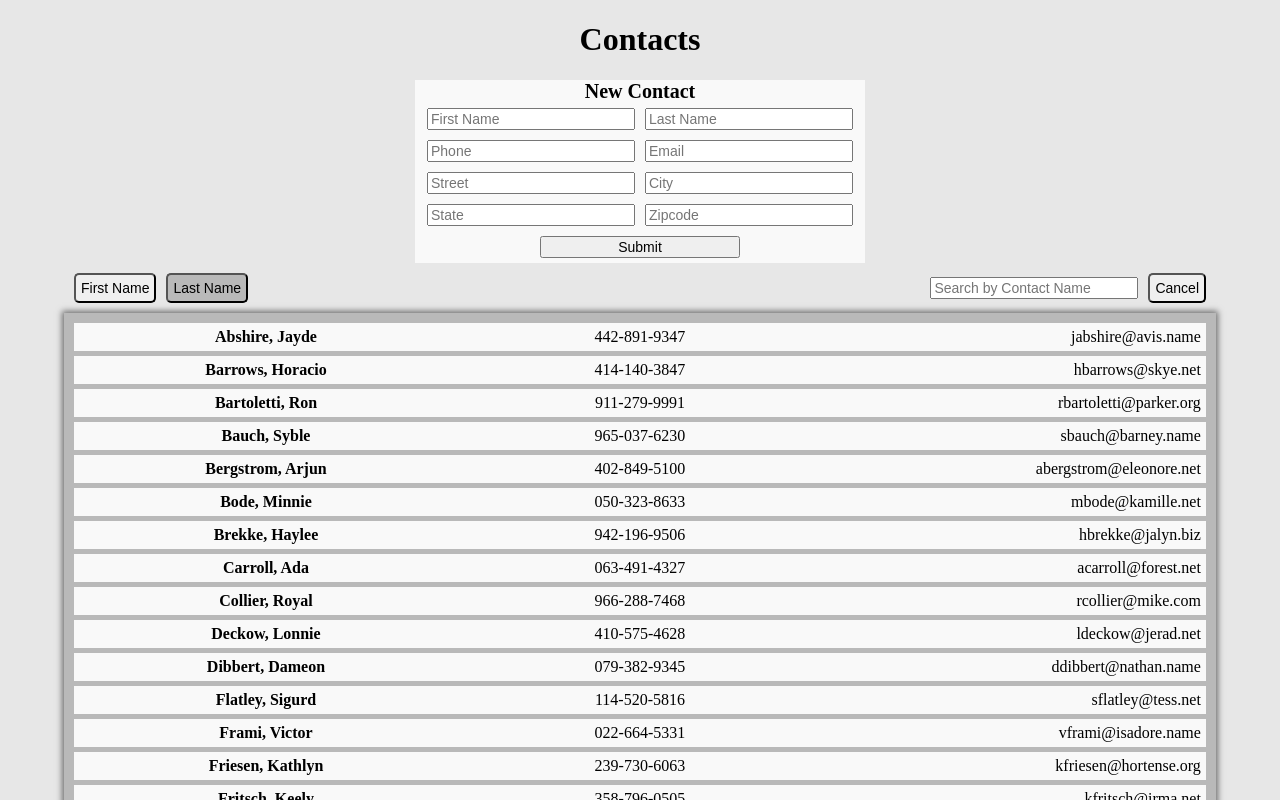
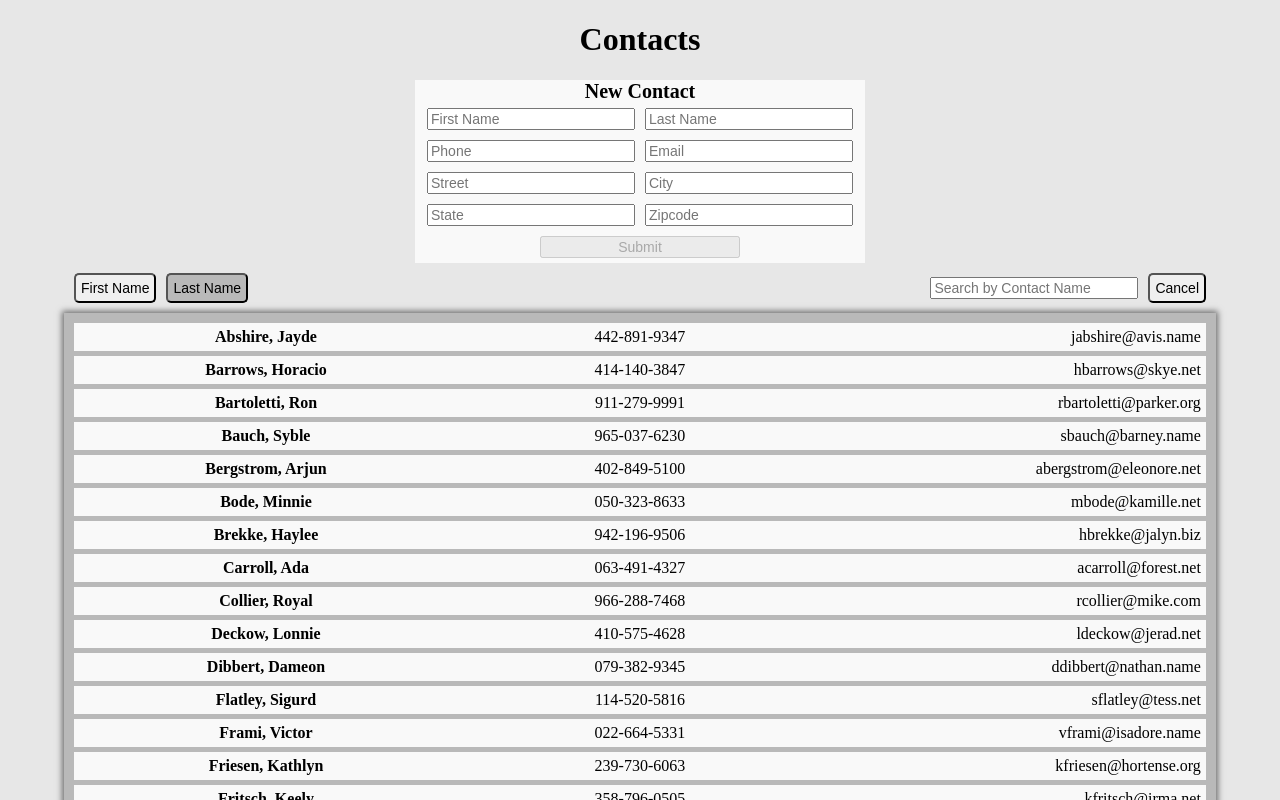
Before and after one commit to vbejgrowicz/Contact-List-App, a React app: page / in a window 1280 px wide. Shown: the top 800 px of the page. Built offline with nearby package versions, Linux system fonts and the light colour scheme.

Commit message:
Feature: Add disable check to contact form to prevent empty name fields

```diff
--- a/src/components/NewContactItem.jsx
+++ b/src/components/NewContactItem.jsx
@@ -74,11 +74,12 @@ class NewContactItem extends React.Component {
 
   render() {
     const inputs = reduxUtils.keys(this.state);
+    const isDisabled = this.state.first.trim() === '' || this.state.last.trim() === '';
     return (
       <div className="contact-form">
         <div>New Contact</div>
         {reduxUtils.map(inputs, this.renderInput)}
-        <input type="submit" value="Submit" onClick={this.submitContact} />
+        <input type="submit" value="Submit" onClick={this.submitContact} disabled={isDisabled} />
       </div>
     );
   }
@@ -90,9 +91,10 @@ NewContactItem.propTypes = {
 
 const mapDispatchToProps = dispatch => (
   {
-    submitContact: (post, category, user, postCount) => {
-      dispatch(addContact(post, category, user, postCount));
+    submitContact: (contact) => {
+      dispatch(addContact(contact));
     },
   }
 );
+
 export default connect(null, mapDispatchToProps)(NewContactItem);
```
